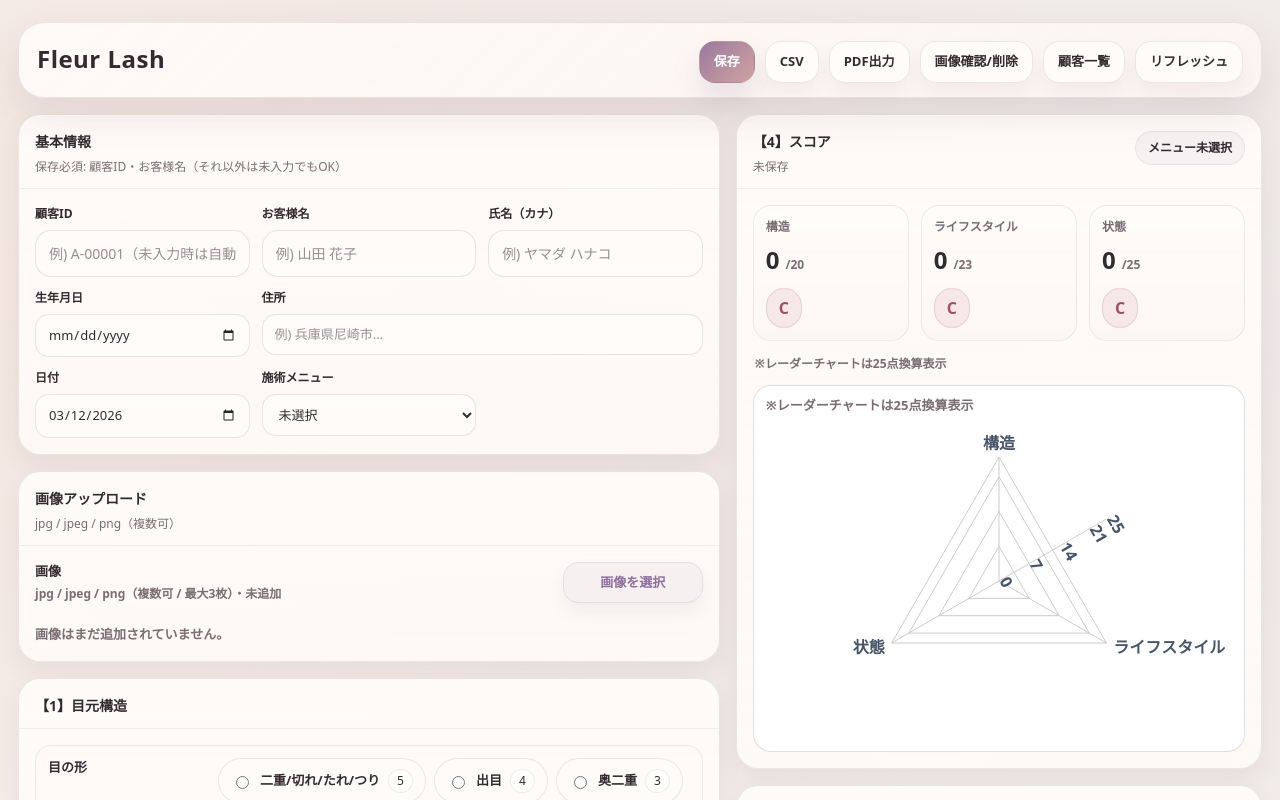
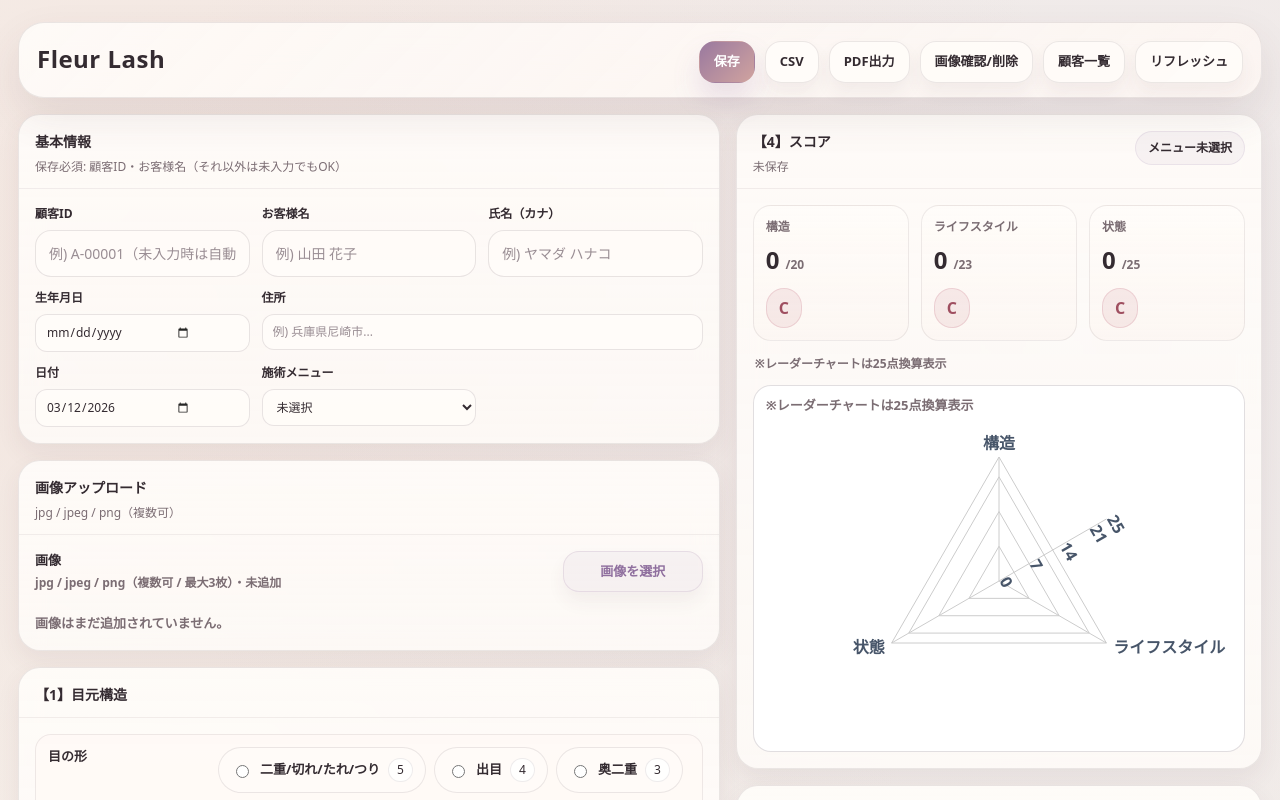
Before and after one commit to fleurlashsalon/lash-carte-app, a React (Vite) app: page / in a window 1280 px wide. Shown: the top 800 px of the page. Built offline with nearby package versions, Linux system fonts and the light colour scheme.

Commit message:
update app

```diff
--- a/src/index.css
+++ b/src/index.css
@@ -1018,3 +1018,19 @@ textarea {
     max-height: 240px;
   }
 }
+
+/* 強制: 基本情報の生年月日/住所/日付/施術メニューを小さく（iPadで干渉しないように） */
+.basicInfoGrid #birthday,
+.basicInfoGrid #address,
+.basicInfoGrid #visitDate,
+.basicInfoGrid #menuType {
+  min-height: 36px !important;
+  padding: 8px 10px !important;
+  font-size: 12px !important;
+  border-radius: 12px !important;
+}
+
+.basicInfoGrid #birthday,
+.basicInfoGrid #visitDate {
+  padding-right: 58px !important;
+}
```
